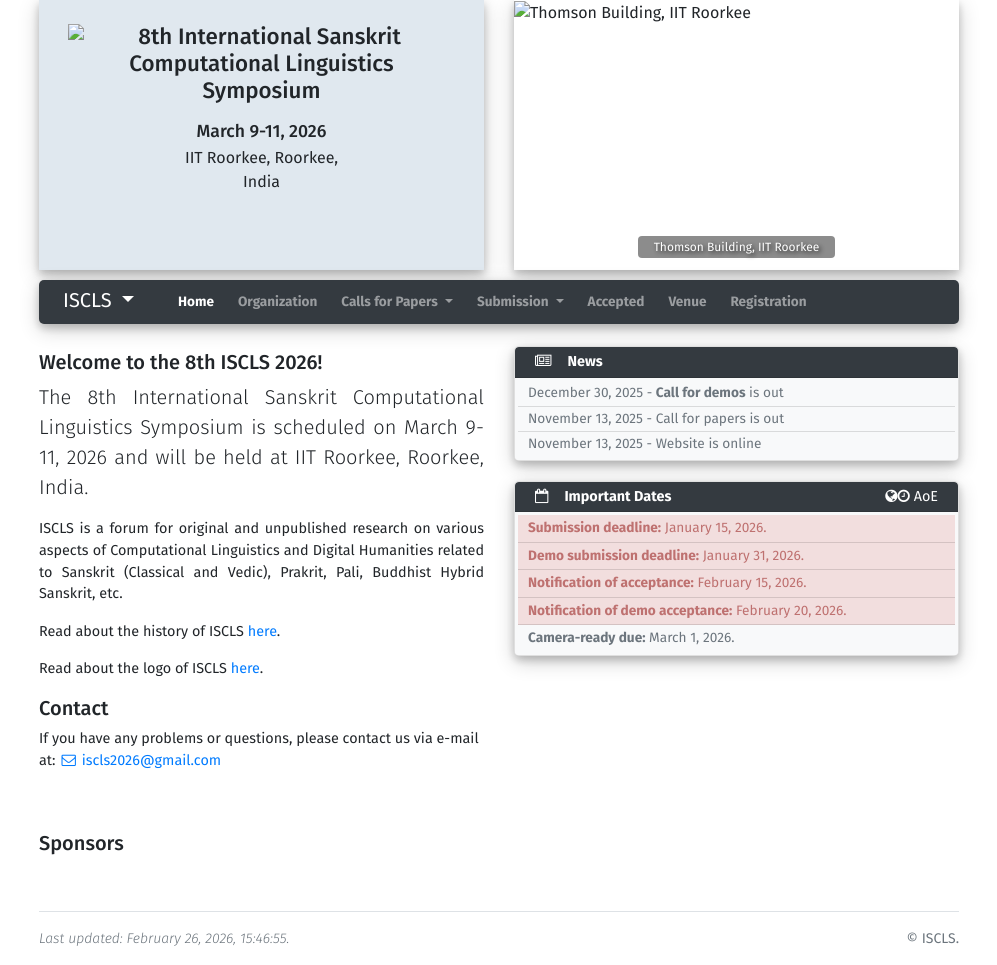
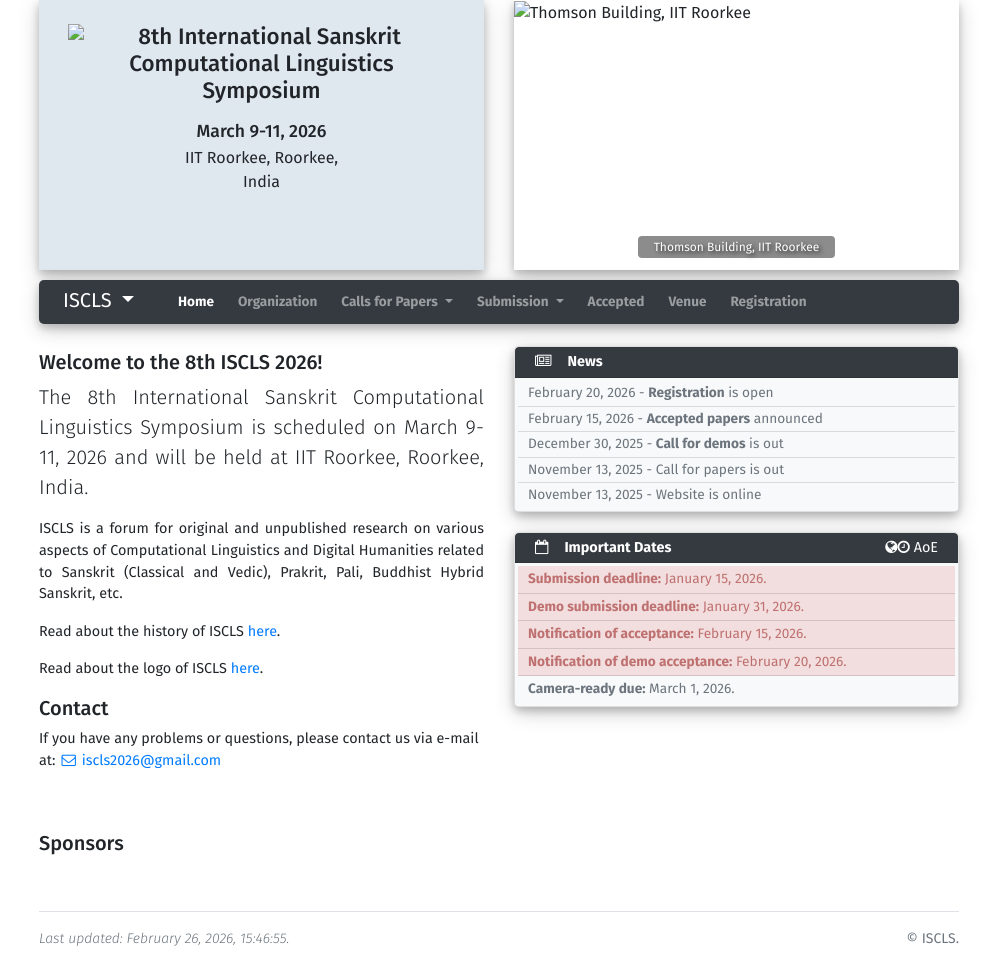
Before and after one commit to iscls/iscls-conference-template, a Jekyll site: the page built from index.md, in a window 1280 px wide. Shown: the whole page, without its empty margins (141-1138 px from the left). Built offline with Jekyll 4.4.1, drawn with Linux system fonts in a browser that asks for light colours; some of the changed lines change nothing that is shown.

Commit message:
update news

```diff
--- a/_data/news.yml
+++ b/_data/news.yml
@@ -6,10 +6,10 @@
 #   text: <strong><a href="./program.html">Program schedule</a></strong> is announced
 # - date: 2026-02-15
 #   text: Demo submission deadline is extended
-# - date: 2026-02-15
-#   text: <strong><a href="./registration.html">Registration</a></strong> is open
-# - date: 2026-02-15
-#   text: <strong><a href="./accepted.html">Accepted papers</a></strong> announced
+- date: 2026-02-20
+  text: <strong><a href="./registration.html">Registration</a></strong> is open
+- date: 2026-02-15
+  text: <strong><a href="./accepted.html">Accepted papers</a></strong> announced
 - date: 2025-12-30
   text: <strong><a href="./cfd.html">Call for demos</a></strong> is out
 # - date: 2025-12-30
```
